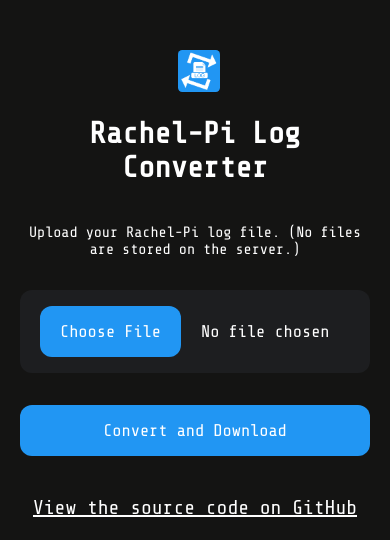
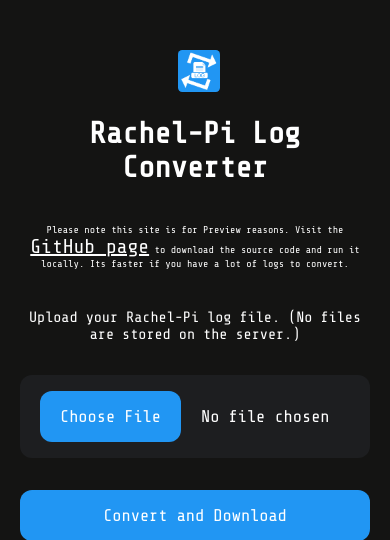
Before and after one commit to Llewellyn500/RACHEL-Pi-log-file-converter, a Flask app: page / in a window 390 px wide. Shown: the top 540 px of the page. Run offline with Flask 3, Linux system fonts and the light colour scheme.

Commit message:
add preview only text

```diff
--- a/static/css/main.css
+++ b/static/css/main.css
@@ -25,6 +25,9 @@ body {
 }
 .note {
   margin-top: 40px;
+}
+.sm{
+  font-size: 10px;
 }
 .note a{
   text-align: center;
@@ -150,6 +153,9 @@ body {
     text-align: center;
     font-size: 15px;
   }
+  .sm{
+    font-size: 10px;
+  }
   .note-info {
     text-align: center;
     font-size: 15px;
@@ -222,6 +228,9 @@ body {
       text-align: center;
       font-size: 15px;
     }
+    .sm{
+      font-size: 10px;
+    }
     .pick_file {
       background-color: #1d1e20;
       box-sizing: border-box;
--- a/templates/index.html
+++ b/templates/index.html
@@ -91,6 +91,9 @@
     <div class="container">
       <img class="logo" src="../static/images/logo.jpg" alt="logo" />
       <h1 class="title">Rachel-Pi Log Converter</h1>
+      <p class="note sm">
+        Please note this site is for Preview reasons. Visit the <a href="https://github.com/Llewellyn500/RACHEL-Pi-log-file-converter" target="_blank">GitHub page</a> to download the source code and run it locally. Its faster if you have a lot of logs to convert.
+      </p>
       <p class="note">
         Upload your Rachel-Pi log file. (No files are stored on the server.)
       </p>
```
